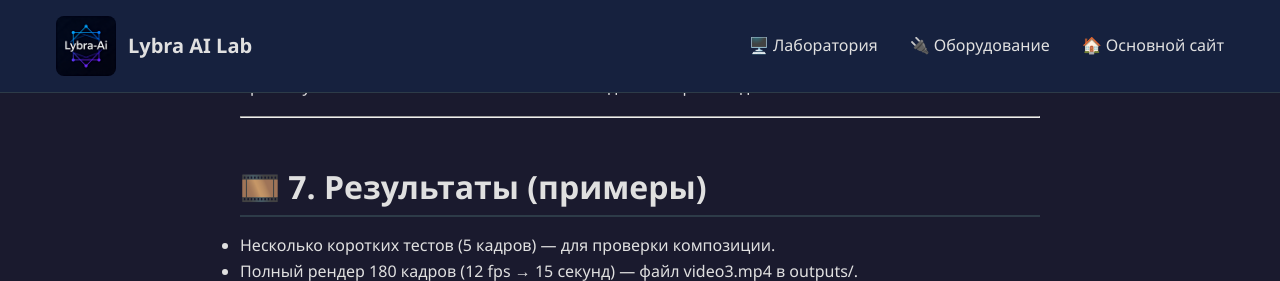
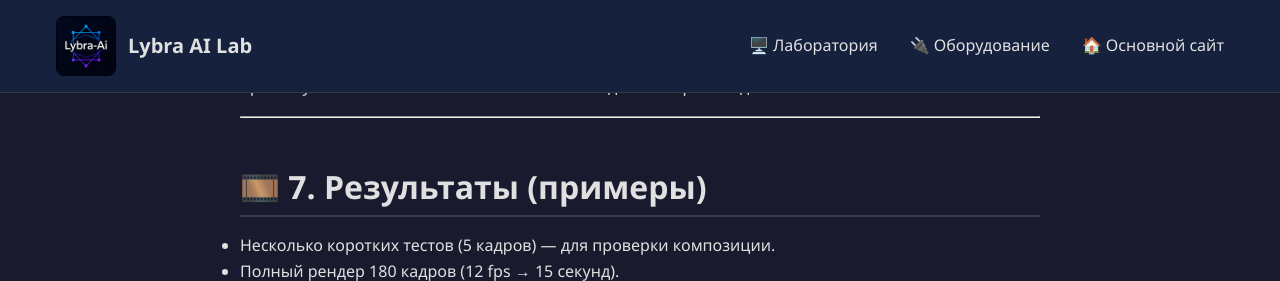
Before and after one commit to lybra-bee/lybra-ai-lab, a Jekyll site: the page built from _experiments/2025-10-18-Deforum-Video.md, in a window 1280 px wide and 900 px high, scrolled down 4678 px, cut to the strip 0-281 px from the top of the window. Built offline with Jekyll 4.4.1, drawn with Linux system fonts in a browser that asks for light colours.

Commit message:
Update 2025-10-18-Deforum-Video.md

```diff
--- a/_experiments/2025-10-18-Deforum-Video.md
+++ b/_experiments/2025-10-18-Deforum-Video.md
@@ -164,7 +164,7 @@ Deforum — это расширение для **Stable Diffusion WebUI (AUTOMAT
 ## 🎞️ 7. Результаты (примеры)
 
 - Несколько коротких тестов (5 кадров) — для проверки композиции.
-- Полный рендер 180 кадров (12 fps → 15 секунд) — файл video3.mp4 в outputs/.
+- Полный рендер 180 кадров (12 fps → 15 секунд).
 
  <video width="312" height="312" controls>
   <source src="{{ '/assets/videos/video3.mp4' | relative_url }}" type="video/mp4">
```
